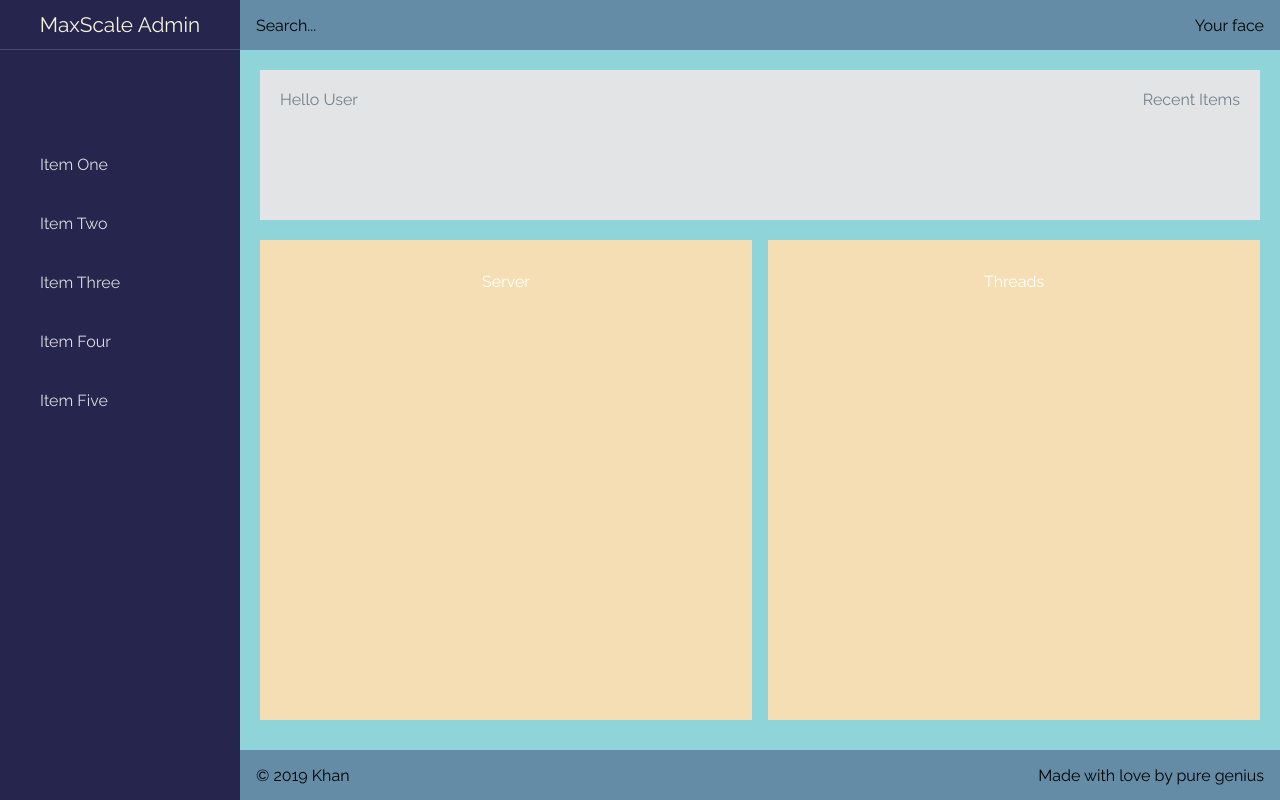
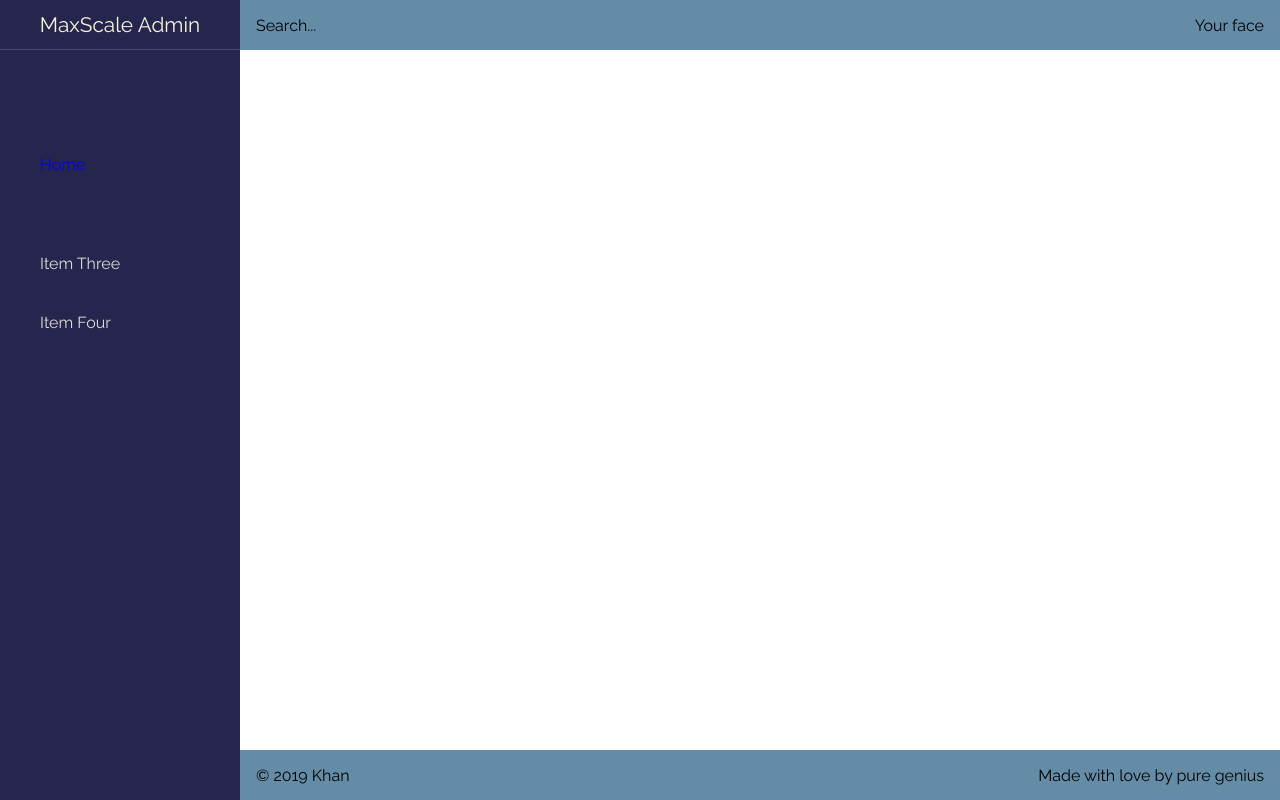
Before and after one commit to UmerSharif/admin-dashboard, a React (Create React App) app: page / in a window 1280 px wide. Built offline with nearby package versions, Linux system fonts and the light colour scheme.

Commit message:
nested router works

```diff
--- a/package.json
+++ b/package.json
@@ -7,6 +7,7 @@
     "node-sass": "^4.13.0",
     "react": "^16.12.0",
     "react-dom": "^16.12.0",
+    "react-router-dom": "^5.1.2",
     "react-scripts": "3.2.0"
   },
   "scripts": {
--- a/src/App.js
+++ b/src/App.js
@@ -1,18 +1,24 @@
 import React from "react";
 import "./App.css";
+import { BrowserRouter as Router, Route } from "react-router-dom";
 import Header from "./components/Header";
 import Sidenav from "./components/Sidenav";
 import Main from "./pages/Main";
 import Footer from "./components/Footer";
+import ServerDetail from "./pages/ServerDetail";
+import Threads from "./pages/Threads";
 
 function App() {
   return (
-    <div className="grid-container">
-      <Header />
-      <Sidenav />
-      <Main />
-      <Footer />
-    </div>
+    <Router>
+      <div className="grid-container">
+        <Header />
+        <Sidenav />
+        <Route path="/home" component={Main}></Route>
+
+        <Footer />
+      </div>
+    </Router>
   );
 }
 
--- a/src/components/Sidenav.js
+++ b/src/components/Sidenav.js
@@ -1,4 +1,5 @@
 import React from "react";
+import { Link } from "react-router-dom";
 import "./Sidenav.scss";
 export default function Sidenav() {
   return (
@@ -7,11 +8,14 @@ export default function Sidenav() {
         <span>MaxScale Admin</span>
       </div>
       <ul className="sidenav__list">
-        <li className="sidenav__list-item"> Item One</li>
-        <li className="sidenav__list-item"> Item Two</li>
+        <li className="sidenav__list-item">
+          <Link to="/home">Home</Link>
+        </li>
+        <li className="sidenav__list-item">
+          {/* <Link to="/servers">Servers</Link> */}
+        </li>
         <li className="sidenav__list-item"> Item Three</li>
         <li className="sidenav__list-item"> Item Four</li>
-        <li className="sidenav__list-item"> Item Five</li>
       </ul>
     </aside>
   );
--- a/src/pages/Main.js
+++ b/src/pages/Main.js
@@ -1,8 +1,9 @@
 import React from "react";
 import "./Main.scss";
+import { Link, Route } from "react-router-dom";
 import Threads from "./Threads";
 import ServerDetail from "./ServerDetail";
-export default function Main() {
+export default function Main({ match }) {
   return (
     <main className="main">
       <div className="main-header">
@@ -10,8 +11,10 @@ export default function Main() {
         <div className="main-header__updates">Recent Items</div>
       </div>
       <div className="server__threads__links">
-        <a href="">Server</a>
-        <a href="">Threads</a>
+        {/* <a href="">Server</a>
+        <a href="">Threads</a> */}
+        <Link to={`${match.url}/server`}>Server</Link>
+        <Route path={`${match.url}/server`} component={ServerDetail}></Route>
       </div>
     </main>
   );
--- a/src/pages/ServerDetail.js
+++ b/src/pages/ServerDetail.js
@@ -2,8 +2,8 @@ import React from "react";
 
 export default function ServerDetail() {
   return (
-    <div>
-      <h1>server</h1>
+    <div className="server">
+      <h1>server Details</h1>
     </div>
   );
 }
```
Also changed, not shown: 1 other file (tests, documents, lock files or other folders).
